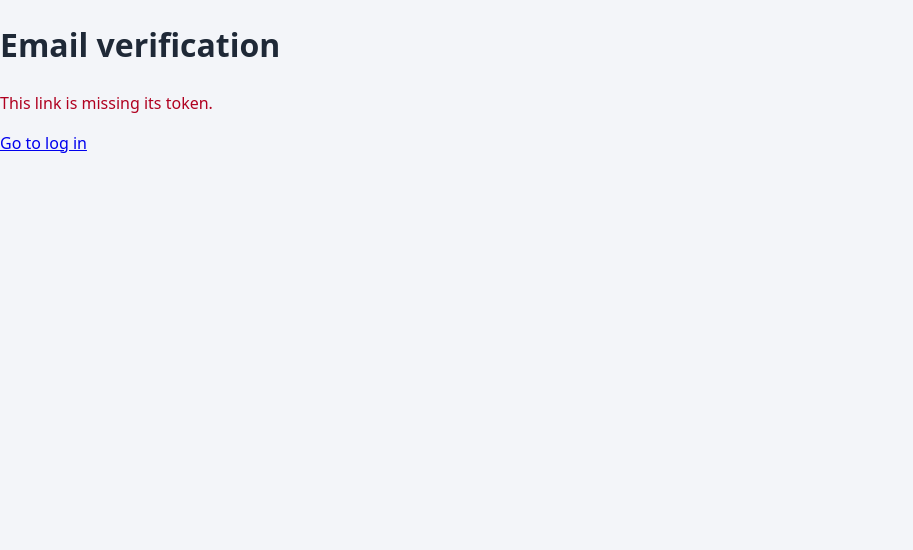
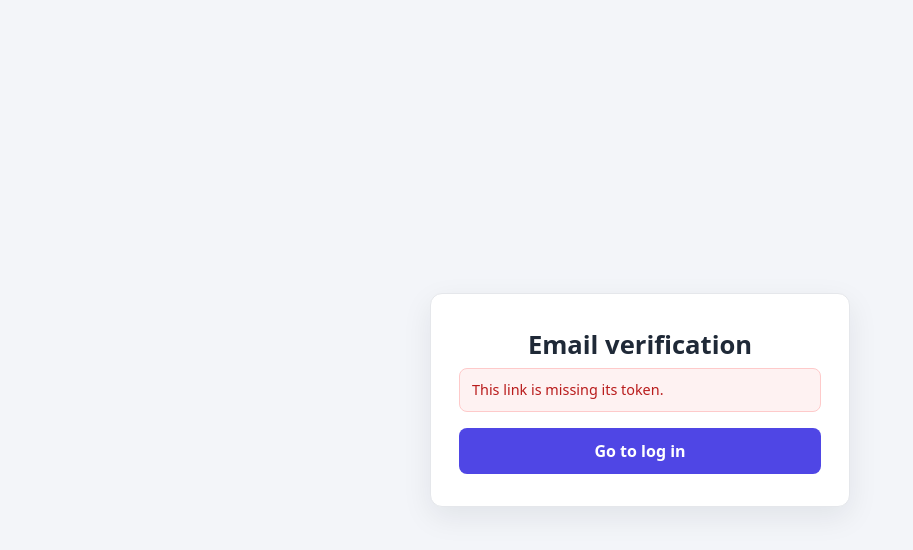
Before and after one commit to amandakoki/ndd-detection-system, a React app in the folder frontend/: page /verify-email in a window 1280 px wide. Shown: the top 550 px of the page, without its empty margins (0-913 px from the left). Built offline with nearby package versions, Linux system fonts and the light colour scheme; the HTML template or start-up script is replaced by a standard one.

Commit message:
updating the verify email file

```diff
--- a/frontend/src/VerifyEmail.jsx
+++ b/frontend/src/VerifyEmail.jsx
@@ -28,12 +28,16 @@ export default function VerifyEmail() {
   }, [token]);
 
   return (
-    <div>
-      <h1>Email verification</h1>
-      {state.status === "loading" && <p>Verifying your email...</p>}
-      {state.status === "success" && <p style={{ color: "green" }}>{state.message}</p>}
-      {state.status === "error" && <p style={{ color: "#b00020" }}>{state.message}</p>}
-      {state.status !== "loading" && <Link to="/login">Go to log in</Link>}
-    </div>
+    <main className="auth-page">
+      <div className="auth-card">
+        <h1>Email verification</h1>
+        {state.status === "loading" && <p className="subtitle">Verifying your email...</p>}
+        {state.status === "success" && <p className="success">{state.message}</p>}
+        {state.status === "error" && <p className="alert" role="alert">{state.message}</p>}
+        {state.status !== "loading" && (
+          <Link className="btn" to="/login">Go to log in</Link>
+        )}
+      </div>
+    </main>
   );
 }
```
